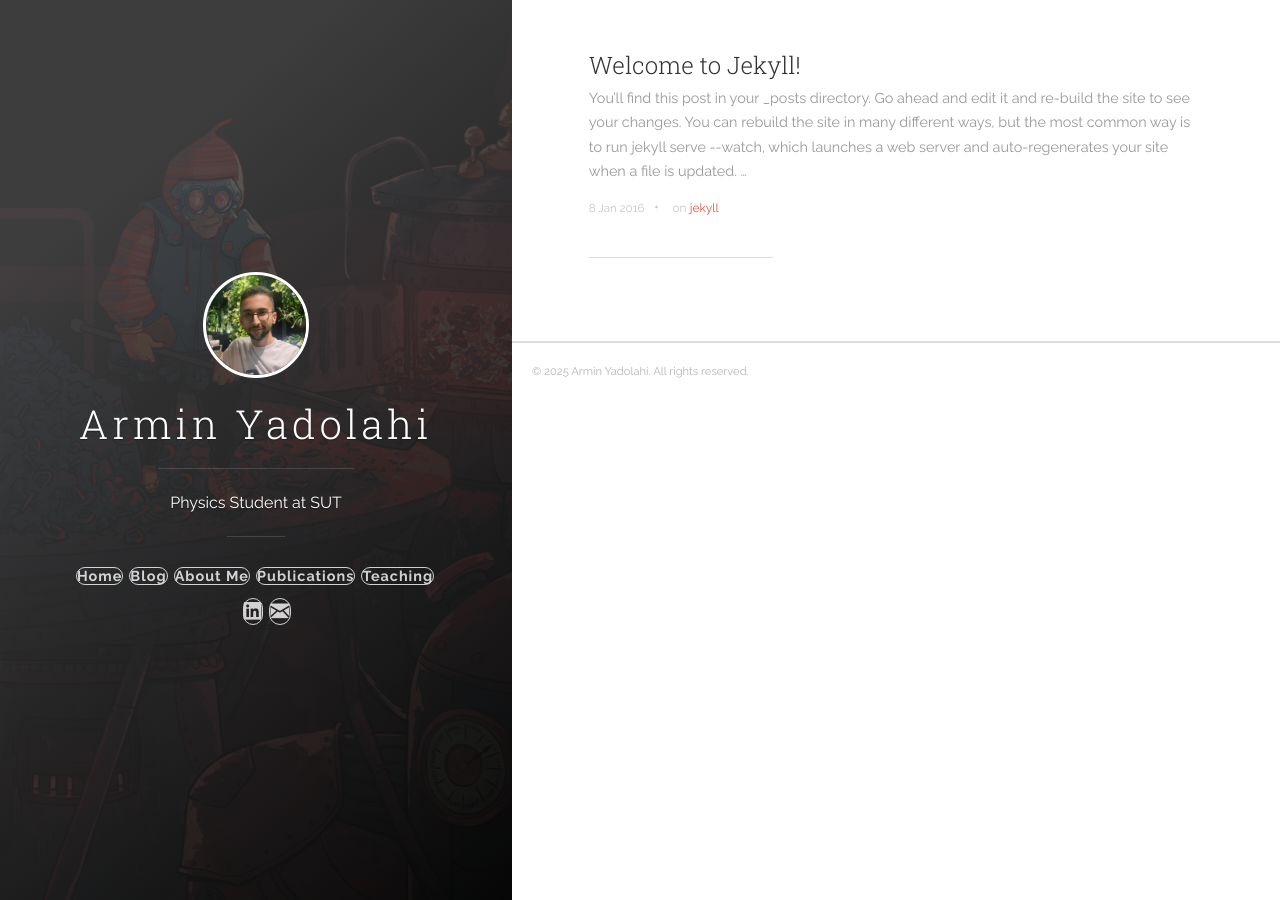
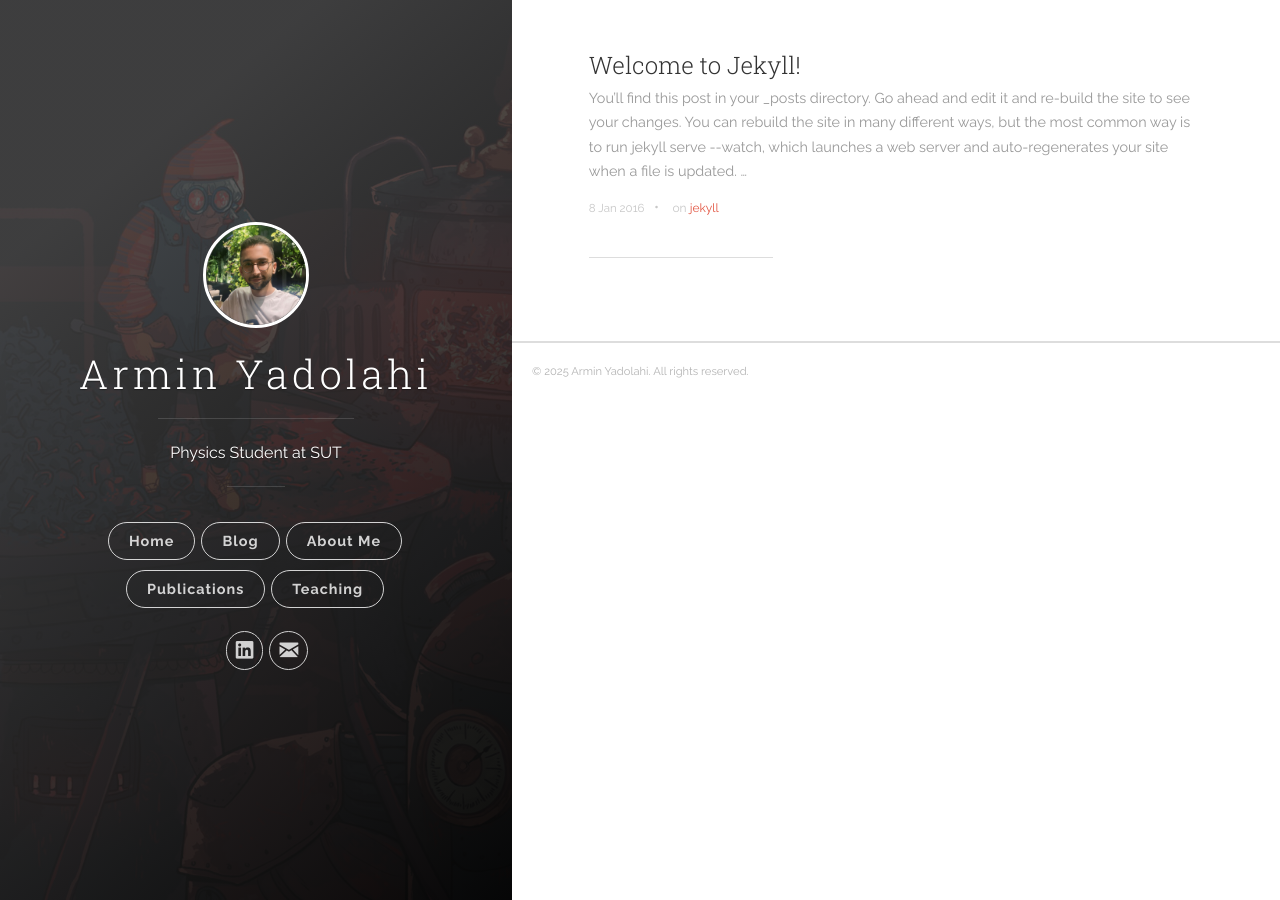
Before and after one commit to ArminYadolahi/ArminYadolahi.github.io, a Jekyll site: the page built from index.html, in a window 1280 px wide. Built offline with Jekyll 4.4.1, drawn with Linux system fonts in a browser that asks for light colours; the list of posts is cut into pages by our own code.

Commit message:
Update main.scss

```diff
--- a/css/main.scss
+++ b/css/main.scss
@@ -18,13 +18,8 @@
 
 .btn,
 .navigation__item a {
-  display: flex;
-  justify-content: center;  /* Centers the icons horizontally */
-  align-items: center;      /* Ensures vertical alignment */
-  gap: 15px;                /* Optional: Adds space between the icons */
-  list-style: none;         /* Removes bullet points */
-  padding: 0;               /* Removes padding */
-  margin: 0;
+margin: 5px 0;
+white-space: nowrap;
 }
 
 .pagination__page-number {
```
